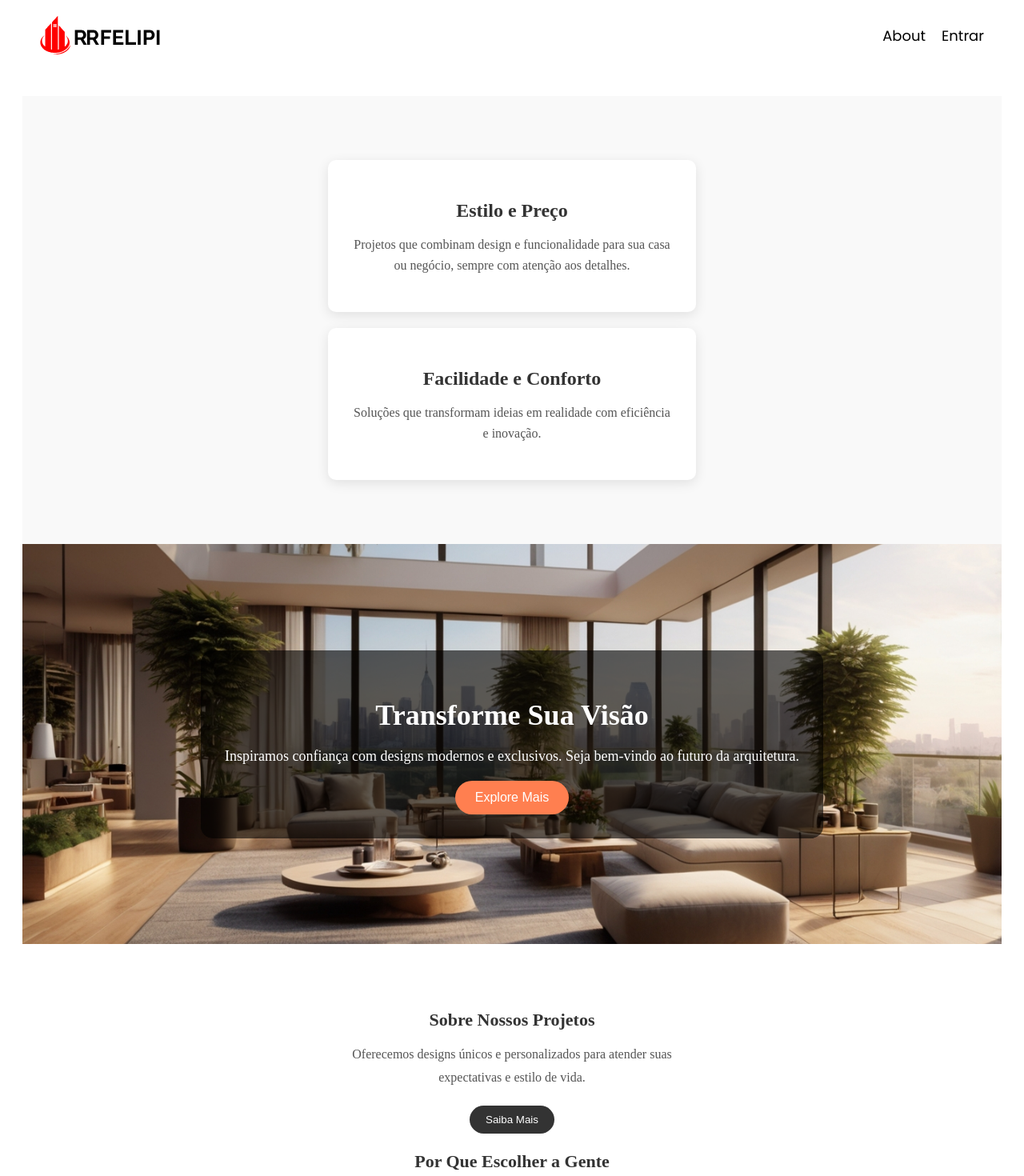
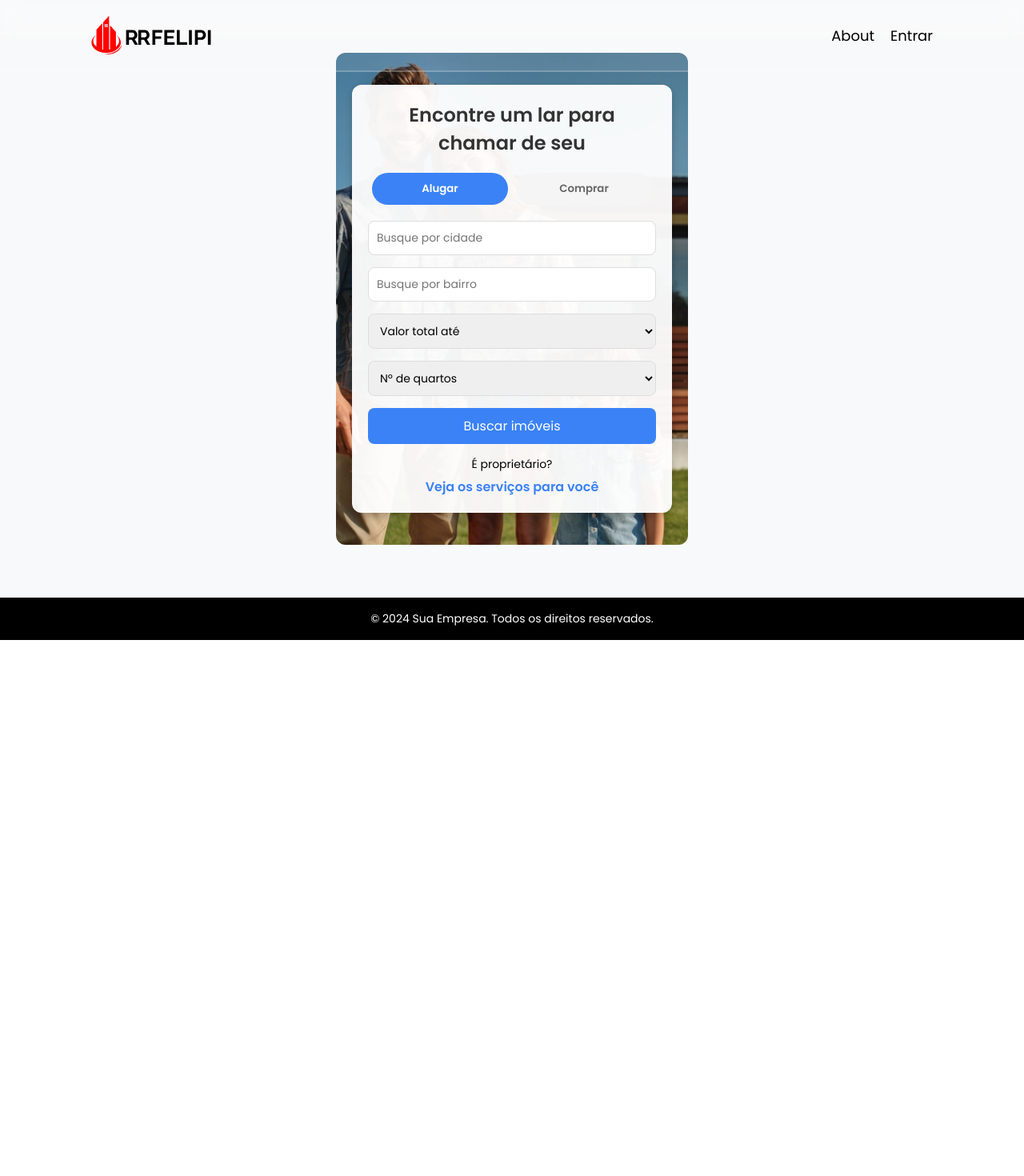
Before and after one commit to rodried23/RRFelipi, a Vue app: page / in a window 1280 px wide. Shown: the top 1470 px of the page at 80% size. After the commit the page ends 800 px from the top, so only its background shows below. Built offline with nearby package versions, Linux system fonts and the light colour scheme.

Commit message:
pequenas correcoes

```diff
--- a/src/App.vue
+++ b/src/App.vue
@@ -1,19 +1,56 @@
 <script setup lang="ts">
-import { RouterLink, RouterView } from 'vue-router'
+import { RouterView } from 'vue-router'
 import Cabecalho from './components/Cabecalho.vue'
 import Rodape from './components/Rodape.vue'
 </script>
 
 <template>
-  <Cabecalho/>
-  <RouterView class="content"/>
-  <Rodape/>
+  <div class="page-layout">
+    <Cabecalho class="header" />
+    <main class="content">
+      <RouterView />
+    </main>
+    <Rodape class="footer" />
+  </div>
 </template>
 
-<style scoped>
-.content {
-  margin-top: 100px;
-  padding: 20px;
+<style>
+/* Reset de estilo básico */
+* {
+  font-family: "Poppins", sans-serif;
+  padding: 0;
+  margin: 0;
+  box-sizing: border-box;
 }
 
+/* Estrutura principal */
+.page-layout {
+  display: flex;
+  flex-direction: column;
+  min-height: 100vh; /* Garante que o layout ocupa toda a altura da tela */
+}
+
+/* Estilo do cabeçalho */
+.header {
+  flex-shrink: 0; /* Garante que o cabeçalho não encolha */
+}
+
+/* Área de conteúdo */
+.content {
+  flex: 1; /* Faz o conteúdo ocupar o espaço restante entre cabeçalho e rodapé */
+  display: flex;
+  justify-content: center;
+  align-items: center;
+  padding: 1rem;
+  background-color: #f8f9fa; /* Fundo claro para diferenciar o conteúdo */
+}
+
+/* Estilo do rodapé */
+.footer {
+  flex-shrink: 0; /* Garante que o rodapé não encolha */
+  background-color: #000;
+  color: #fff;
+  padding: 1rem;
+  text-align: center;
+}
 </style>
--- a/src/assets/base.css
+++ b/src/assets/base.css
@@ -1,4 +1,3 @@
-/* color palette from <https://github.com/vuejs/theme> */
 :root {
   --vt-c-white: #ffffff;
   --vt-c-white-soft: #f8f8f8;
@@ -21,7 +20,6 @@
   --vt-c-text-dark-2: rgba(235, 235, 235, 0.64);
 }
 
-/* semantic color variables for this project */
 :root {
   --color-background: var(--vt-c-white);
   --color-background-soft: var(--vt-c-white-soft);
@@ -55,6 +53,7 @@
 *::after {
   box-sizing: border-box;
   margin: 0;
+  padding: 0;
   font-weight: normal;
 }
 
@@ -62,12 +61,10 @@ body {
   min-height: 100vh;
   color: var(--color-text);
   background: var(--color-background);
-  transition:
-    color 0.5s,
-    background-color 0.5s;
+  transition: color 0.5s, background-color 0.5s;
   line-height: 1.6;
   font-family:
-    Inter,
+    'Inter',
     -apple-system,
     BlinkMacSystemFont,
     'Segoe UI',
@@ -84,3 +81,34 @@ body {
   -webkit-font-smoothing: antialiased;
   -moz-osx-font-smoothing: grayscale;
 }
+
+
+html {
+  scroll-behavior: smooth;
+  font-size: 100%;
+}
+
+body {
+  margin: 0;
+  padding: 0;
+  max-width: 1200px;
+}
+
+.border {
+  border: 1px solid var(--color-border);
+  border-radius: 8px;
+}
+
+.border-hover:hover {
+  border-color: var(--color-border-hover);
+}
+
+.text-heading {
+  color: var(--color-heading);
+  font-weight: bold;
+}
+
+.section-gap {
+  margin-top: var(--section-gap);
+  margin-bottom: var(--section-gap);
+}
--- a/src/assets/main.css
+++ b/src/assets/main.css
@@ -2,19 +2,14 @@
 
 #app {
   max-width: 1280px;
-  margin: 0 auto;
+  margin: 0;
+  padding: 0;
+  box-sizing: border-box;
   padding: 2rem;
   font-weight: normal;
-  font-family: "Poppins", sans-serif;
+  font-family: 'Poppins', sans-serif;
 }
 
-a,
-.green {
-  text-decoration: none;
-  color: hsla(160, 100%, 37%, 1);
-  transition: 0.4s;
-  padding: 3px;
-}
 
 @media (hover: hover) {
   a:hover {
@@ -25,12 +20,22 @@ a,
 @media (min-width: 1024px) {
   body {
     display: flex;
-    place-items: center;
+    justify-content: center;
+    align-items: center;
+    min-height: 100vh;
+    margin: 0;
   }
 
   #app {
     display: grid;
     grid-template-columns: 1fr 1fr;
-    padding: 0 2rem;
+    grid-gap: 2rem;
+    padding: 0;
   }
 }
+
+@media (max-width: 1024px) {
+  #app {
+    padding: 0;
+  }
+}
--- a/src/components/Cabecalho.vue
+++ b/src/components/Cabecalho.vue
@@ -1,22 +1,13 @@
 <template>
   <div>
-    <header :class="{ scrolled: isScrolled }" class="header">
-      <!-- SVG Logo -->
-      <img v-if="isScrolled"
-    src="../assets/logo.svg"
-    class="logo"
-    alt="Logo"
-  />
-  <img v-if="!isScrolled"
-    src="../assets/logo1.svg"
-    class="logo"
-    alt="Logo"
-  />
+    <div :class="{ scrolled: isScrolled }" class="header">
+      <img v-if="isScrolled" src="../assets/logo.svg" class="logo" alt="Logo" />
+      <img v-if="!isScrolled" src="../assets/logo1.svg" class="logo" alt="Logo" />
       <nav class="navbar">
         <a href="/Sobre">About</a>
         <a href="/Cadastro" class="login">Entrar</a>
       </nav>
-    </header>
+    </div>
   </div>
 </template>
 
@@ -29,7 +20,7 @@ export default {
   },
   methods: {
     handleScroll() {
-      this.isScrolled = window.scrollY > 50; // Change state when scrolled 50px
+      this.isScrolled = window.scrollY > 50;
     },
   },
   mounted() {
@@ -42,14 +33,6 @@ export default {
 </script>
 
 <style scoped>
-/* General Styles */
-* {
-  margin: 0;
-  padding: 0;
-  box-sizing: border-box;
-  font-family: "Poppins", sans-serif;
-}
-
 body {
   background-color: #020202cc;
   color: #fff;
@@ -69,29 +52,32 @@ body {
   border-bottom: 2px solid rgba(255, 255, 255, 0.2);
   z-index: 1000;
   transition: background 0.3s ease, box-shadow 0.3s ease;
-  will-change: transform; /* Improve performance */
+  will-change: transform;
   transform: translateY(0);
 }
 
 .header.scrolled {
   background: rgba(0, 0, 0, 0.8);
   box-shadow: 0px 4px 6px rgba(0, 0, 0, 0.3);
-  transform: translateY(-10px); /* Slight parallax effect */
+  transform: translateY(-10px);
 }
 
 .header.scrolled .navbar a {
-  color: white; /* Define a cor dos links como branca quando o cabeçalho estiver na classe "scrolled" */
+  color: white;
 }
 
 
 .logo {
   width: 150px;
   transition: fill 0.3s ease;
+  margin-left: 8vh;
+  margin-right: 8vh;
 }
 
 .navbar {
   display: flex;
   gap: 20px;
+  margin-right: 8vh;
 }
 
 .navbar a {
@@ -105,7 +91,6 @@ body {
   color: coral;
 }
 
-/* Adjust content margin to avoid overlap with header */
 .content {
   margin-top: 100px;
   padding: 20px;
--- a/src/views/Home.vue
+++ b/src/views/Home.vue
@@ -1,200 +1,179 @@
 <template>
-    <div id="homepage">
-      <section id="projects" class="projects-section">
-        <div class="container">
-          <div class="project-card">
-            <h2>Estilo e Preço</h2>
-            <p>
-              Projetos que combinam design e funcionalidade para sua casa ou
-              negócio, sempre com atenção aos detalhes.
-            </p>
+  <section class="background-section">
+    <div class="form-card">
+      <h1>Encontre um lar para chamar de seu</h1>
+      <div class="tabs">
+        <button :class="{ active: selectedTab === 'alugar' }" @click="selectedTab = 'alugar'">Alugar</button>
+        <button :class="{ active: selectedTab === 'comprar' }" @click="selectedTab = 'comprar'">Comprar</button>
       </div>
-          <div class="project-card">
-            <h2>Facilidade e Conforto</h2>
-            <p>
-              Soluções que transformam ideias em realidade com eficiência e
-              inovação.
-            </p>
+      <form class="search-form">
+        <div class="form-group">
+          <input type="text" placeholder="Busque por cidade" v-model="cidade" />
+        </div>
+        <div class="form-group">
+          <input type="text" placeholder="Busque por bairro" v-model="bairro" />
+        </div>
+        <div class="form-group">
+          <select v-model="valor">
+            <option value="">Valor total até</option>
+            <option value="1000">R$ 1.000</option>
+            <option value="2000">R$ 2.000</option>
+            <option value="5000">R$ 5.000</option>
+          </select>
+        </div>
+        <div class="form-group">
+          <select v-model="quartos">
+            <option value="">Nº de quartos</option>
+            <option value="1">1</option>
+            <option value="2">2</option>
+            <option value="3">3</option>
+          </select>
+        </div>
+        <button type="submit" class="btn-search">Buscar imóveis</button>
+      </form>
+      <div class="owner-section">
+        <p>É proprietário?</p>
+        <a href="#">Veja os serviços para você</a>
       </div>
     </div>
   </section>
-
-      <section class="parallax showcase">
-        <div class="content">
-          <h2>Transforme Sua Visão</h2>
-          <p>
-            Inspiramos confiança com designs modernos e exclusivos. Seja bem-vindo
-            ao futuro da arquitetura.
-          </p>
-          <button class="cta-button">Explore Mais</button>
-        </div>
-      </section>
-
-      <section class="info-section">
-        <div class="container">
-          <div class="info-box">
-            <h3>Sobre Nossos Projetos</h3>
-            <p>
-              Oferecemos designs únicos e personalizados para atender suas
-              expectativas e estilo de vida.
-            </p>
-            <button class="info-button">Saiba Mais</button>
-          </div>
-          <div class="info-box">
-            <h3>Por Que Escolher a Gente</h3>
-            <p>
-              Experiência, dedicação e compromisso em entregar qualidade em cada
-              detalhe.
-            </p>
-            <button class="info-button">Veja Depoimentos</button>
-          </div>
-        </div>
-      </section>
-    </div>
 </template>
 
 <script>
 export default {
-    name: "HomePage",
+  data() {
+    return {
+      selectedTab: 'alugar',
+      cidade: '',
+      bairro: '',
+      valor: '',
+      quartos: '',
+    };
+  },
 };
 </script>
 
 <style scoped>
-  #homepage {
-    color: #333;
-    overflow-x: hidden;
+/* Section with background */
+.background-section {
+  display: flex;
+  justify-content: center;
+  align-items: center;
+  padding: 40px 20px;
+  background: url('../assets/fundoHome.jpg') no-repeat center center/cover;
+  border-radius: 12px;
+  max-width: 1200px;
+  margin: 0 auto;
 }
 
-  .projects-section {
-    padding: 60px 20px;
-    background-color: #f9f9f9;
+/* Form Card */
+.form-card {
+  background: rgba(255, 255, 255, 0.95);
+  border-radius: 12px;
+  box-shadow: 0 4px 10px rgba(0, 0, 0, 0.2);
+  padding: 20px;
+  width: 100%;
+  max-width: 400px;
+  display: flex;
+  flex-direction: column;
+  align-items: stretch;
+}
+
+h1 {
+  font-size: 24px;
+  margin-bottom: 20px;
+  text-align: center;
+  color: #333;
+}
+
+/* Tabs */
+.tabs {
+  display: flex;
+  justify-content: space-between;
+  margin-bottom: 20px;
+}
+
+.tabs button {
+  flex: 1;
+  padding: 10px;
+  margin: 0 5px;
+  border: none;
+  border-radius: 20px;
+  background-color: #f5f5f5;
+  cursor: pointer;
+  font-weight: bold;
+  color: #666;
+  transition: all 0.3s ease;
+}
+
+.tabs button.active {
+  background-color: #3b82f6;
+  color: #fff;
+}
+
+/* Form */
+.search-form {
+  display: flex;
+  flex-direction: column;
+  gap: 15px;
+}
+
+.form-group input,
+.form-group select {
+  padding: 10px;
+  border: 1px solid #ddd;
+  border-radius: 8px;
+  font-size: 14px;
+  width: 100%;
+}
+
+input:focus,
+select:focus {
+  border-color: #3b82f6;
+  outline: none;
+}
+
+/* Button */
+.btn-search {
+  padding: 10px;
+  background-color: #3b82f6;
+  color: white;
+  font-size: 16px;
+  border: none;
+  border-radius: 8px;
+  cursor: pointer;
+  transition: background-color 0.3s ease;
+}
+
+.btn-search:hover {
+  background-color: #2563eb;
+}
+
+/* Owner Section */
+.owner-section {
+  margin-top: 15px;
   text-align: center;
 }
 
-  .project-card {
-    margin: 20px auto;
-    padding: 30px;
-    max-width: 400px;
-    background: #fff;
-    border-radius: 10px;
-    box-shadow: 0 4px 15px rgba(0, 0, 0, 0.1);
-    transition: transform 0.3s ease;
+.owner-section p {
+  font-size: 14px;
+  margin-bottom: 5px;
 }
 
-  .project-card:hover {
-    transform: translateY(-10px);
+.owner-section a {
+  color: #3b82f6;
+  text-decoration: none;
+  font-weight: bold;
 }
 
-  .project-card h2 {
-    font-size: 24px;
-    color: #333;
-    margin-bottom: 15px;
+/* Responsiveness */
+@media (max-width: 768px) {
+  .form-card {
+    margin: 0 auto;
+    width: 90%;
   }
-
-  .project-card p {
-    font-size: 16px;
-    line-height: 1.6;
-    color: #555;
-  }
-
-  .showcase {
-    position: relative;
-    height: 500px;
-    background-image: url("../assets/Leonardo_Vision_XL_Design_a_captivating_background_image_for_a_0.jpg");
-    background-attachment: fixed;
-    background-size: cover;
-    background-position: center;
-    display: flex;
-    align-items: center;
-    justify-content: center;
-    color: white;
-    text-align: center;
-  }
-
-  .showcase .content {
-    background: rgba(0, 0, 0, 0.6);
-    padding: 30px;
-    border-radius: 15px;
-  }
-
-  .showcase h2 {
-    font-size: 36px;
-    margin-bottom: 20px;
-  }
-
-  .showcase p {
-    font-size: 18px;
-    margin-bottom: 20px;
-  }
-
-  .cta-button {
-    background-color: #ff7f50;
-    border: none;
-    padding: 12px 25px;
-    color: white;
-    border-radius: 25px;
-    cursor: pointer;
-    font-size: 16px;
-    transition: all 0.3s ease;
-  }
-
-  .cta-button:hover {
-    background-color: #ff5733;
-  }
-
-  .info-section {
-    display: flex;
-    justify-content: space-around;
-    padding: 60px 20px;
-    background: #fff;
-    flex-wrap: wrap;
-  }
-
-  .info-box {
-    max-width: 400px;
-    margin: 20px;
-    text-align: center;
-  }
-
-  .info-box h3 {
-    font-size: 22px;
-    margin-bottom: 15px;
-  }
-
-  .info-box p {
-    font-size: 16px;
-    line-height: 1.8;
-    margin-bottom: 20px;
-    color: #555;
-  }
-
-  .info-button {
-    background-color: #333;
-    color: white;
-    padding: 10px 20px;
-    border: none;
-    border-radius: 25px;
-    cursor: pointer;
-    transition: all 0.3s ease;
-  }
-
-  .info-button:hover {
-    background-color: #555;
-  }
-
-
-  @media (max-width: 768px) {
-    .info-section {
-      flex-direction: column;
-      align-items: center;
-    }
-
-    .showcase {
-      height: 400px;
-    }
-
-    .showcase h2 {
-      font-size: 28px;
+  .background-section {
+    border-radius: 0;
   }
 }
 </style>
--- a/src/views/Sobre.vue
+++ b/src/views/Sobre.vue
@@ -5,8 +5,6 @@
     </main>
 </template>
 
-<style>
-main{
-    background: url('https://www.catzone.com.br/wp-content/uploads/2023/12/Como-e-a-visao-de-um-gato-Confira-5-curiosidades-aqui-1200x675-1-1024x576.jpg') no-repeat center;
-}
+<style scoped>
+
 </style>
```
Also changed, not shown: src/views/Cadastro.vue (+14 -14 lines), src/assets/fundoHome.jpg (added). Lines whose indentation alone changed are shown as unchanged.
